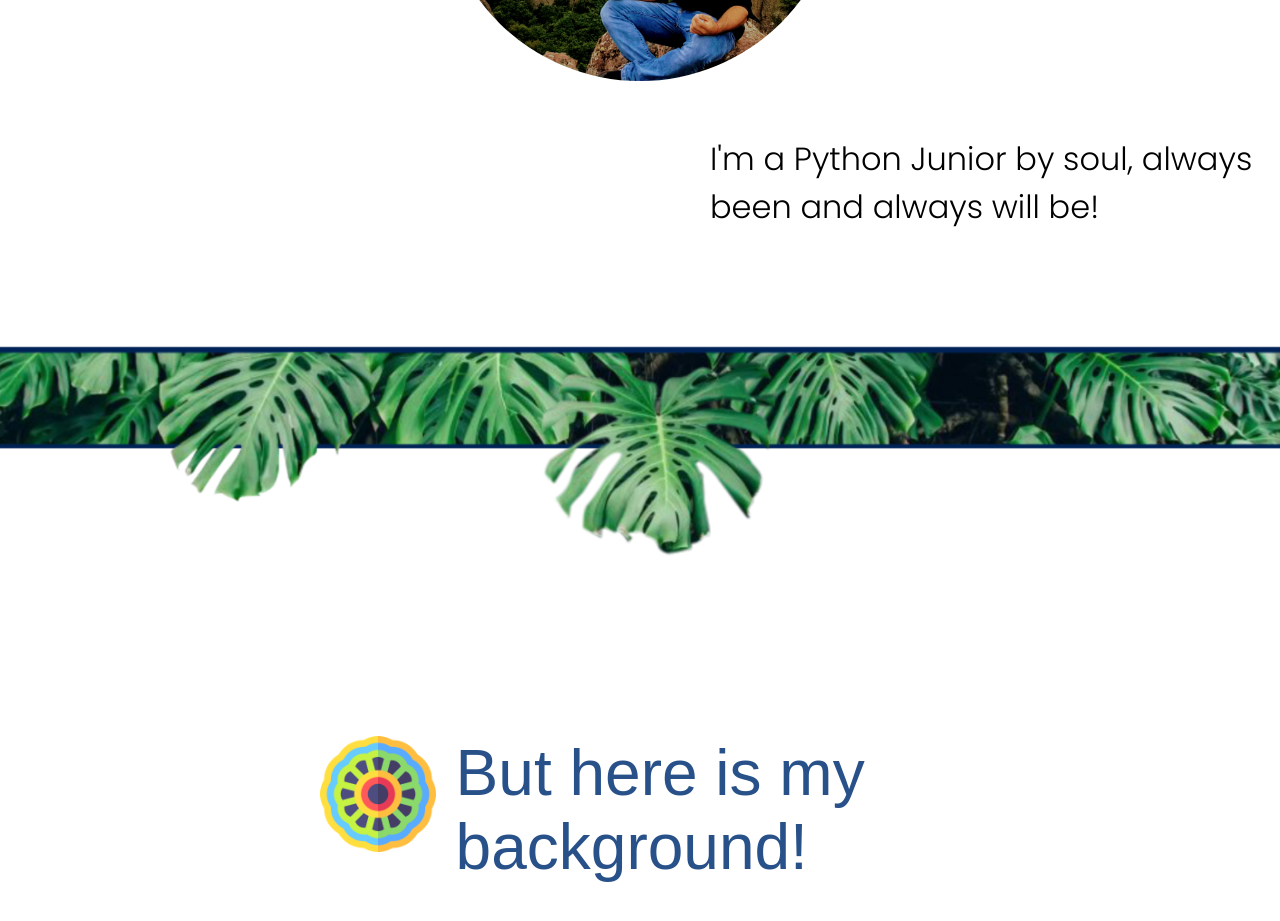
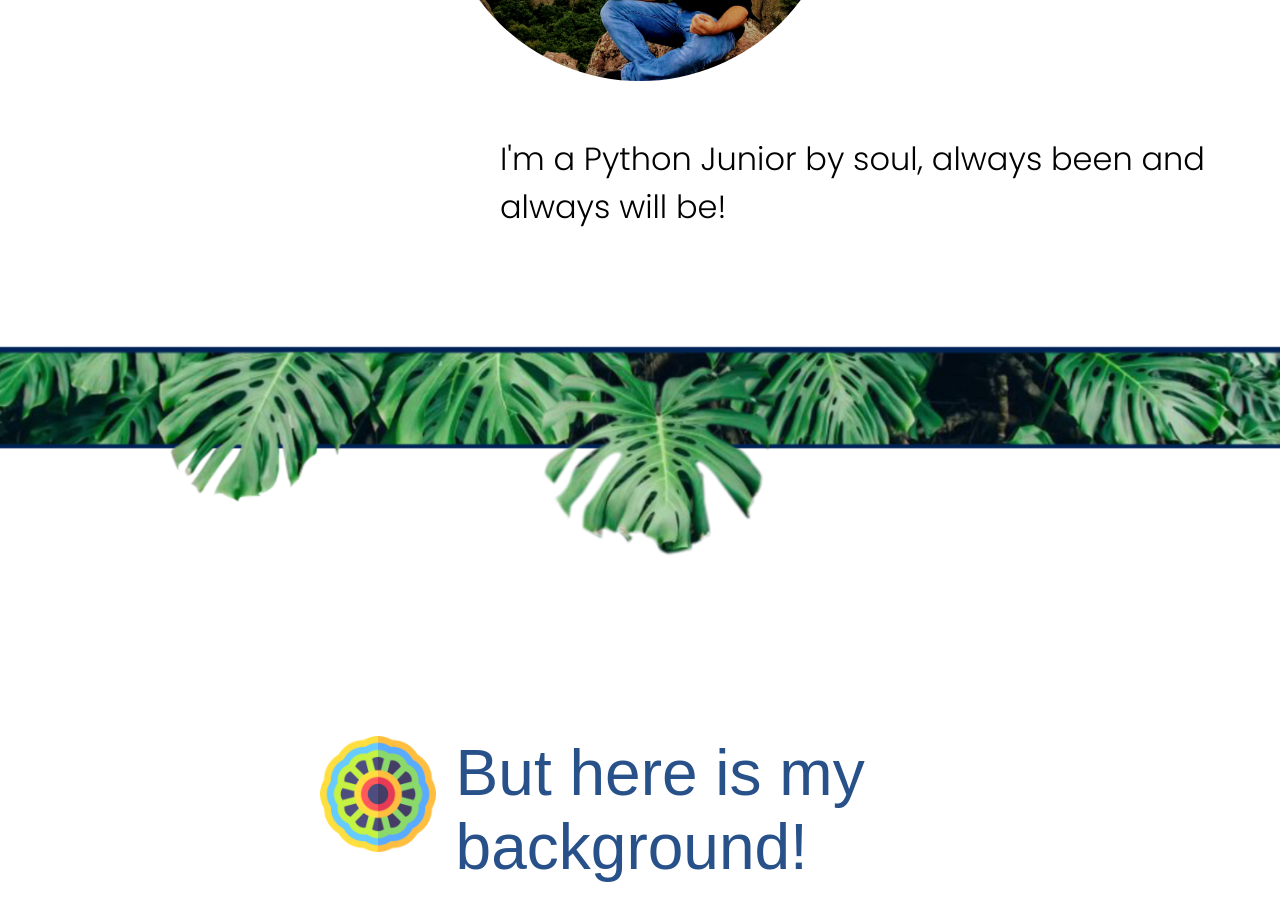
Before and after one commit to Totrus92/cv, a plain HTML site: page index.html in a window 1280 px wide. Shown: the part 1800-2721 px from the top of the page. Drawn offline with Linux system fonts and the light colour scheme; a web font is replaced by a local one.

Commit message:
Update index.html

```diff
--- a/index.html
+++ b/index.html
@@ -33,7 +33,7 @@
 
     <h1 class="h1">It's my CV</h1>
     <img src="images\received_2335617509801768.jpeg" alt="brb" class="myface">
-    <p class="p" style="margin: 50px auto auto 710px;">I'm a Python Junior by soul, always been and always will be!</p>
+    <p class="p" style="margin: 50px auto auto 500px;">I'm a Python Junior by soul, always been and always will be!</p>
 
     <img src="images\Comp 1_000001.png" alt="asdasd" class="monsteras">
 
```
